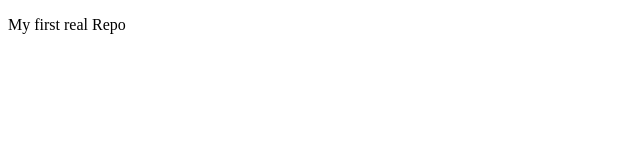
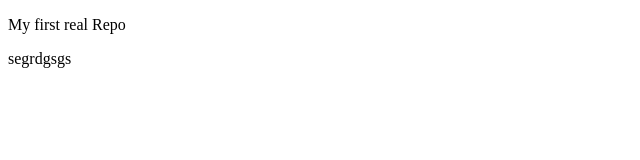
Before and after one commit to Hamid1302/FirsRealRepositiry, a plain HTML site: page index.html in a window 1280 px wide. Shown: the full height of the page, 0-640 px from the left. Drawn offline with Linux system fonts and the light colour scheme.

Commit message:
changed the html text

```diff
--- a/index.html
+++ b/index.html
@@ -7,6 +7,17 @@
     <title>Document</title>
 </head>
 <body>
-    <p>My first real Repo</p>
+    <p>My first real Repo</p>segrdgsgs<dg<sedgs<gsr
+    gsd
+    ggsd
+    gsdg
+    sd
+    g
+    g
+    sgsgsgsgs
+    s
+    g
+    slot="sb
+    d"
 </body>
 </html>
```
